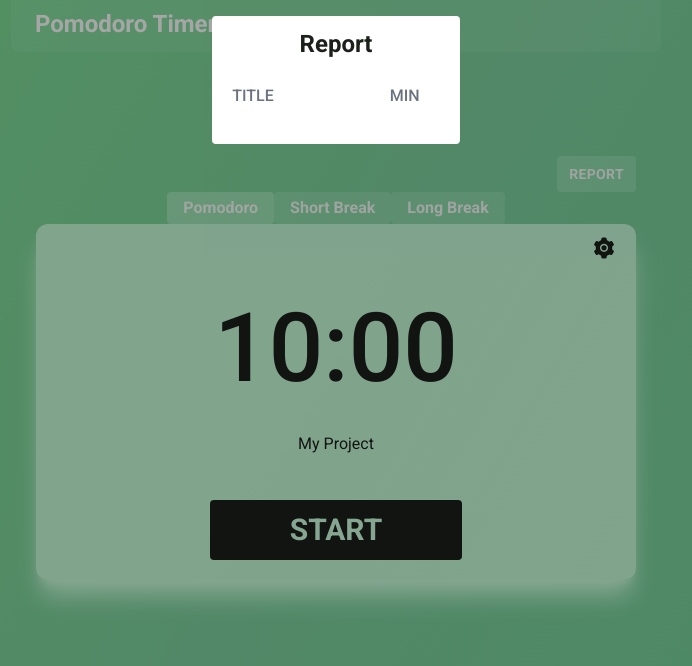
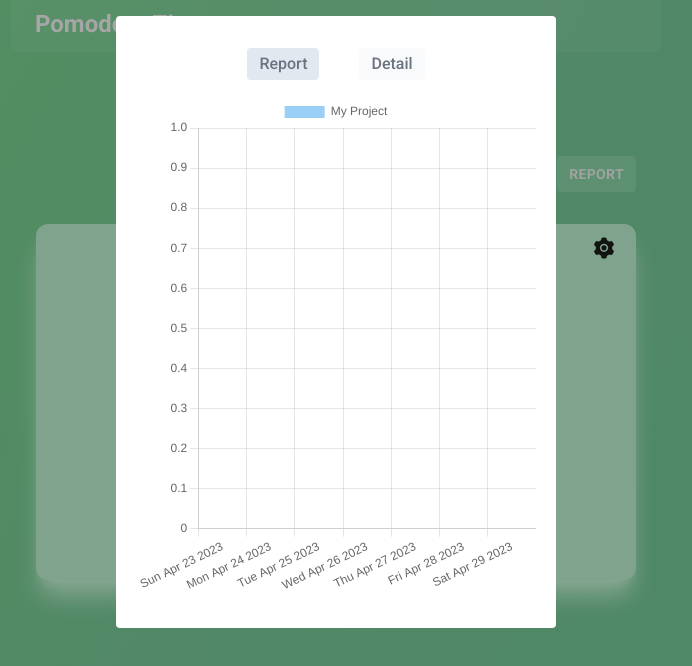
Before and after one commit to azariaberyl/tiim, a React (Vite) app: page / in a window 1280 px wide. Both pictures are taken after a click on the button "REPORT". Shown: the top 666 px of the page, without its empty margins (304-996 px from the left). Built offline with nearby package versions, Linux system fonts and the light colour scheme.

Commit message:
[Feature] chart and fix bug

```diff
--- a/index.html
+++ b/index.html
@@ -10,7 +10,7 @@
       href="https://fonts.googleapis.com/css2?family=Roboto:wght@300;400;500;700;900&display=swap"
       rel="stylesheet"
     />
-    <title>Vite + React + TS</title>
+    <title>Pomodoro Timer</title>
   </head>
   <body>
     <div id="root"></div>
--- a/src/components/ClockCard/EditTimer.tsx
+++ b/src/components/ClockCard/EditTimer.tsx
@@ -1,10 +1,10 @@
 import React, { useRef, useCallback, HTMLProps, InputHTMLAttributes, forwardRef } from 'react';
 import { ModalType, Reports, Timer } from '../../types';
 import useTimerStore from '../../contexts/TimerStore';
-import { postReports, postTimers } from '../../utils/timer';
+import { postReports, postSelected, postTimers } from '../../utils/timer';
 import useTimerColectionStore from '../../contexts/TimerColectionStore';
 import useReportStore from '../../contexts/ReportStore';
-import { DEFAULT_REPORT } from '../../utils/constants';
+import { DEFAULT_REPORT, DEFAULT_TIMER } from '../../utils/constants';
 import useTimerBreakStore from '../../contexts/TimeBreakStore';
 import useIntervalStore from '../../contexts/IntervalStore';
 
@@ -15,11 +15,7 @@ function EditTimer({ editButtonHandler, closeModal }: props) {
   const { shortBreak, longBreak, changeBreak } = useTimerBreakStore();
   const { interval, updateInterval } = useIntervalStore();
 
-  const [title, minutes, seconds] = [
-    useRef<HTMLInputElement>(null),
-    useRef<HTMLInputElement>(null),
-    useRef<HTMLInputElement>(null),
-  ];
+  const [title, minutes, seconds] = [useRef<HTMLInputElement>(null), useRef<HTMLInputElement>(null), useRef<HTMLInputElement>(null)];
 
   const [longbreakMin, longbreakSec] = [useRef<HTMLInputElement>(null), useRef<HTMLInputElement>(null)];
   const [shortbreakMin, shortbreakSec] = [useRef<HTMLInputElement>(null), useRef<HTMLInputElement>(null)];
@@ -28,19 +24,32 @@ function EditTimer({ editButtonHandler, closeModal }: props) {
 
   const onRemoveTimerClick = useCallback(
     (selected: string) => {
+      const defaultTimer: Timer = { ...DEFAULT_TIMER, id: '' + +new Date() };
       const newTimers = timers.filter((timer) => timer.id !== selected);
       const newReports = reports.filter((report) => report.id_timer !== selected);
-      const newSelected = newTimers[0].id;
-      console.log(newTimers, newReports, newSelected);
+      newTimers[0] ? newTimers : newTimers.push(defaultTimer);
+      newReports[0] ? newReports : newReports.push({ ...DEFAULT_REPORT, id_timer: newTimers[0].id, id: '' + +new Date(), title: newTimers[0].title });
       //Update Colection
-      onChangeTimerColection('selected', newSelected);
+      console.log(newTimers, newReports);
       onChangeTimerColection('timers', newTimers);
       onChangeTimerColection('reports', newReports);
-      // Change timer and report store
-      const newTimer = timers[0];
-      const newReport = newReports.find((report) => report.id_timer == newSelected);
-      onTimerChange(newTimer);
-      onReportChange(newReport || { ...DEFAULT_REPORT, id_timer: newSelected });
+      // Update cloud
+      postTimers(newTimers);
+      postReports(newReports);
+
+      // If timers[0] exists
+      if (newTimers[0]) {
+        const newTimer = newTimers[0];
+        const newSelected = newTimer.id;
+        //Update Colection
+        onChangeTimerColection('selected', newSelected);
+        // Change timer and report store
+        const newReport = newReports.find((report) => report.id_timer == newSelected);
+        onTimerChange(newTimer);
+        onReportChange(newReport || { ...DEFAULT_REPORT, id_timer: newSelected, id: '' + +new Date(), title: newTimer.title });
+        // Update cloud
+        postSelected(newSelected);
+      }
       closeModal('');
     },
     [timer]
@@ -56,9 +65,7 @@ function EditTimer({ editButtonHandler, closeModal }: props) {
       seconds: seconds.current?.value ? +seconds.current?.value : 0,
       id: timer.id,
     };
-    const newReports: Reports = reports.map((val) =>
-      val.id_timer === newTimer.id ? { ...val, title: newTimer.title } : val
-    );
+    const newReports: Reports = reports.map((val) => (val.id_timer === newTimer.id ? { ...val, title: newTimer.title } : val));
     const newTimers = timers.map((val) => (val.id === newTimer.id ? newTimer : val));
 
     // Cloud
@@ -83,10 +90,7 @@ function EditTimer({ editButtonHandler, closeModal }: props) {
   };
 
   return (
-    <form
-      onSubmit={onSubmit}
-      className='bg-white flex flex-col w-[450px] py-5 px-10 gap-2 rounded overflow-y-scroll max-h-full'
-    >
+    <form onSubmit={onSubmit} className='bg-white flex flex-col w-[450px] py-5 px-10 gap-2 rounded overflow-y-scroll max-h-full'>
       <p className='w-full text-center text-xl font-semibold mb-2'>EDIT TIMER</p>
       <div className='flex flex-col'>
         <div className='flex items-center py-5'>
@@ -97,27 +101,11 @@ function EditTimer({ editButtonHandler, closeModal }: props) {
           <Input type='number' ref={seconds} defaultValue={timer.seconds} min={0} max={59} step={1} />
         </div>
         <div className='flex items-center py-5'>
-          <Input
-            type='number'
-            title='Short Break'
-            ref={shortbreakMin}
-            defaultValue={shortBreak.min}
-            min={0}
-            max={59}
-            step={1}
-          />
+          <Input type='number' title='Short Break' ref={shortbreakMin} defaultValue={shortBreak.min} min={0} max={59} step={1} />
           <Input type='number' ref={shortbreakSec} defaultValue={shortBreak.sec} min={0} max={59} step={1} />
         </div>
         <div className='flex items-center py-5'>
-          <Input
-            type='number'
-            title='Long Break'
-            ref={longbreakMin}
-            defaultValue={longBreak.min}
-            min={0}
-            max={59}
-            step={1}
-          />
+          <Input type='number' title='Long Break' ref={longbreakMin} defaultValue={longBreak.min} min={0} max={59} step={1} />
           <Input type='number' ref={longbreakSec} defaultValue={longBreak.sec} min={0} max={59} step={1} />
         </div>
         <div className='flex items-center py-5'>
@@ -146,12 +134,7 @@ const Input = forwardRef<HTMLInputElement, Input>((props, ref) => {
         <label className='w-1/3 tracking-wide font-semibold text-gray-800' htmlFor={props.title}>
           {props.title}
         </label>
-        <input
-          id={props.title}
-          className='text-base outline-none p-1 border border-gray-200 rounded ml-auto'
-          ref={ref}
-          {...props}
-        />
+        <input id={props.title} className='text-base outline-none p-1 border border-gray-200 rounded ml-auto' ref={ref} {...props} />
       </>
       // </div>
     );
--- a/src/components/Dropdown/Add.tsx
+++ b/src/components/Dropdown/Add.tsx
@@ -4,7 +4,7 @@ import { DEFAULT_TIMER } from '../../utils/constants';
 import useTimerStore from '../../contexts/TimerStore';
 import useReportStore from '../../contexts/ReportStore';
 import { Report } from '../../types';
-import { postSelected } from '../../utils/timer';
+import { postSelected, postTimers } from '../../utils/timer';
 
 function Add({ setIsOpen }: { setIsOpen: (val?: boolean) => void }) {
   const [onChangeTimerColection, timers, reports] = useTimerColectionStore((s) => [s.onChange, s.timers, s.reports]);
@@ -23,7 +23,7 @@ function Add({ setIsOpen }: { setIsOpen: (val?: boolean) => void }) {
       date: new Date().toDateString(),
       id: '' + +new Date(),
     };
-    const newReports = [newReport,...reports];
+    const newReports = [newReport, ...reports];
     setIsOpen(false);
 
     // Update TimerColectionStore
@@ -35,6 +35,8 @@ function Add({ setIsOpen }: { setIsOpen: (val?: boolean) => void }) {
     onReportChange1(newReport);
     //Update Selected
     postSelected(newTimer.id);
+    postTimers(newTimers);
+    document.title = 'Pomodoro Timer';
   };
 
   return (
--- a/src/components/Report/Report.tsx
+++ b/src/components/Report/Report.tsx
@@ -1,29 +1,97 @@
-import React, { useContext } from 'react';
-import useTimerStore from '../../contexts/TimerStore';
+import React, { useState } from 'react';
 import useTimerColectionStore from '../../contexts/TimerColectionStore';
+import { DAYS_IN_WEEK } from '../../utils/constants';
+import { Chart as ChartJS, CategoryScale, LinearScale, BarElement, Tooltip, Legend, Colors } from 'chart.js';
+import { Bar } from 'react-chartjs-2';
+
+ChartJS.register(CategoryScale, LinearScale, BarElement, Tooltip, Legend, Colors);
+
+const options = {
+  responsive: true,
+  scales: {
+    x: {
+      stacked: true,
+    },
+    y: {
+      stacked: true,
+    },
+  },
+  maintainAspectRatio: false,
+};
 
 function Report() {
   const reports = useTimerColectionStore((state) => state.reports);
+  const timers = useTimerColectionStore((s) => s.timers);
+  const [isChart, setIsChart] = useState(true);
+  console.log(reports)
 
-  const element = reports.map((val) => (
-    <div key={val.id} className='flex text-primary-dark text-base gap-3 justify-between'>
-      <p>{`${val.title} (${val.date})`}</p>
-      <p className=' text-end px-5'>{val.report}</p>
-    </div>
-  ));
+  const data = {
+    labels: DAYS_IN_WEEK,
+    datasets: timers.map((timer, i) => ({
+      label: timer.title,
+      data: DAYS_IN_WEEK.map((day) => {
+        const theDateReport = reports.find((r) => r.id_timer === timer.id && r.date === day);
+        if (theDateReport) {
+          // return (theDateReport.report / 3600).toFixed(1);
+          return theDateReport.report;
+        }
+        return 0;
+      }),
+    })),
+  };
+
+  const Element = () => (
+    <>
+      <div className='flex text-primary-dark text-base gap-3 justify-between px-4 w-80'>
+        <p>TITLE</p>
+        <p>MIN</p>
+      </div>
+      {reports.map((val) => (
+        <div key={val.id} className='flex text-primary-dark text-base gap-3 justify-between p-1 w-80'>
+          <p>{`${val.title} (${val.date})`}</p>
+          <p className=' text-end px-5'>{Math.round(val.report / 60)}</p>
+        </div>
+      ))}
+    </>
+  );
 
   return (
     <div className='bg-white px-5 py-3 rounded'>
-      <h2 className='text-2xl font-semibold text-center'>Report</h2>
+      {/* <h2 className='text-2xl font-semibold text-center'>Report</h2> */}
       <div className='flex flex-col text-gray-500 font-medium my-5'>
-        <div className='flex'>
-          <p className='pr-24 py-1'>TITLE</p>
-          <p className='px-5 py-1'>MIN</p>
+        <div className='flex mx-auto mb-4 gap-10'>
+          <Button onClick={() => setIsChart((prev) => !prev)} disabled={isChart}>
+            Report
+          </Button>
+          <Button onClick={() => setIsChart((prev) => !prev)} disabled={!isChart}>
+            Detail
+          </Button>
         </div>
-        {element}
+        {isChart ? (
+          <div className='h-[500px] w-[400px] relative'>
+            <Bar style={{ height: '100%' }} options={options} data={data} />
+          </div>
+        ) : (
+          <Element />
+        )}
       </div>
     </div>
   );
 }
 
 export default Report;
+
+function Button({ disabled = false, children, onClick }: { disabled?: boolean; children: React.ReactNode; onClick: () => void }) {
+  if (disabled) {
+    return (
+      <button disabled className='bg-slate-200 py-1 px-3 rounded'>
+        {children}
+      </button>
+    );
+  }
+  return (
+    <button onClick={onClick} className='bg-slate-50 py-1 px-3 rounded hover:bg-slate-200'>
+      {children}
+    </button>
+  );
+}
--- a/src/utils/constants.ts
+++ b/src/utils/constants.ts
@@ -14,6 +14,20 @@ export const DEFAULT_REPORT: Report = {
   id: '' + +new Date(),
 };
 
+function getDaysInWeek() {
+  const date = new Date();
+  date.setDate(date.getDate() - 6);
+
+  const DAYS_IN_WEEK: String[] = [];
+  for (let index = 0; index < 7; index++) {
+    DAYS_IN_WEEK.push(date.toDateString());
+    date.setDate(date.getDate() + 1);
+  }
+  return DAYS_IN_WEEK;
+}
+
+export const DAYS_IN_WEEK = getDaysInWeek();
+
 export const TODAY_STRING_DATE = new Date().toDateString();
 
 export const DEFAULT_INTERVAL = 4;
```
